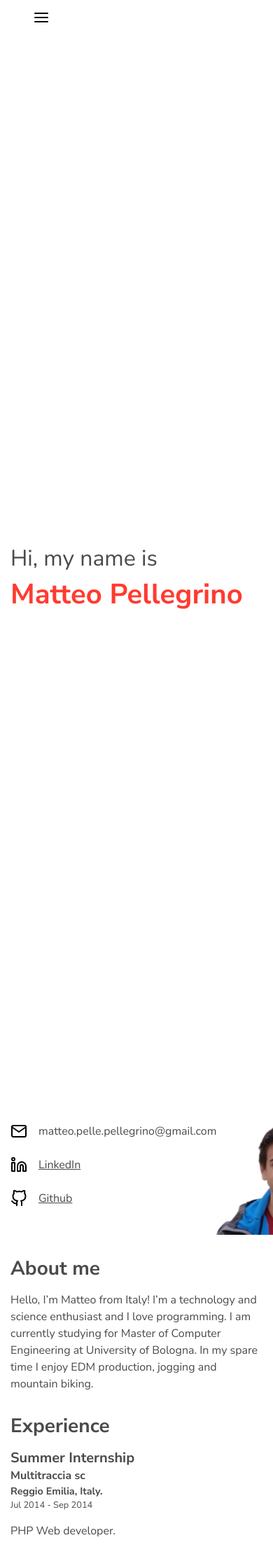
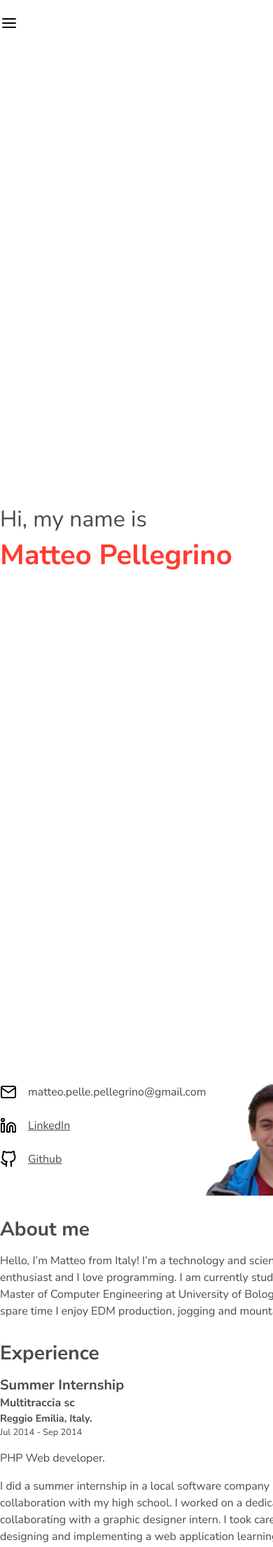
Before and after one commit to arabello/arabello.github.io, a Jekyll site: the page built from index.md, in a window 390 px wide. Shown: the top 2210 px of the page at 70% size. Built offline with Jekyll 4.4.1, drawn with Linux system fonts in a browser that asks for light colours; some of the changed text lies outside the part shown.

Commit message:
Add responsive layout

```diff
--- a/_includes/navbar.html
+++ b/_includes/navbar.html
@@ -1,9 +1,9 @@
-<nav class="navbar navbar-expand-lg d-lg-none">
+<nav class="navbar container-fluid">
   <button class="navbar-toggler" type="button" data-toggle="collapse" data-target="#navbarNavAltMarkup" aria-controls="navbarNavAltMarkup" aria-expanded="false" aria-label="Toggle navigation">
-      <span class="navbar-toggler-icon"><img src="/assets/images/menu.svg"></span>
+     <img src="/assets/images/menu.svg" class="pull-left">
   </button>
   <div class="collapse navbar-collapse" id="navbarNavAltMarkup">
-    <div class="navbar-nav">
+    <ul class="navbar-nav mr-auto">
         {% for item in site.data.navigation %}
             <li class="mb-3 ml-3">
                 {% capture classes %}
--- a/_layouts/default.html
+++ b/_layouts/default.html
@@ -22,18 +22,35 @@
 
   </head>
   <body>
-      <div class="container vh-100">
-            {% include navbar.html %}
+      <div class="fixed-top d-lg-none container">
+          <div class="row d-flex flex-row">
+              {% include navbar.html %}
+          </div>
+      </div>
+
+     <div class="container vh-100 d-lg-none">
           <div class="row d-flex flex-row h-40 align-items-center">
-              <div class="col-12 col-lg-8 offset-lg-2">
+                {% include masthead.html %}
+          </div>
+          <div class="row d-flex flex-row">
+              <div class="portfolio">
+                  {% include contact.html %}
+                  {{ content }}
+              </div>
+          </div>
+      </div>
+
+      <div class="container vh-100 d-none d-lg-block">
+          <div class="row d-flex flex-row h-40 align-items-center">
+              <div class="col-8 offset-2">
                 {% include masthead.html %}
               </div>
           </div>
           <div class="row d-flex flex-row h-60">
-              <div class="col-1 p-0 d-none d-lg-block">
+              <div class="col-1 p-0">
                 {% include navigation.html %}
               </div>
-              <div class="col-12 col-lg-8 offset-lg-1 h-100 overflow-auto hide-scrollbar portfolio">
+              <div class="col-8 offset-1 h-100 overflow-auto hide-scrollbar portfolio">
                   {% include contact.html %}
                   {{ content }}
               </div>
--- a/_sass/navbar.scss
+++ b/_sass/navbar.scss
@@ -1,3 +1,12 @@
 .navbar-collapse.collapse.in {
   display: block!important;
 }
+
+.navbar{
+    background: white;
+    padding: 16px 0;
+
+    &-toggler{
+        padding-left: 0;
+    }
+}
```
Also changed, not shown: Gemfile.lock.
